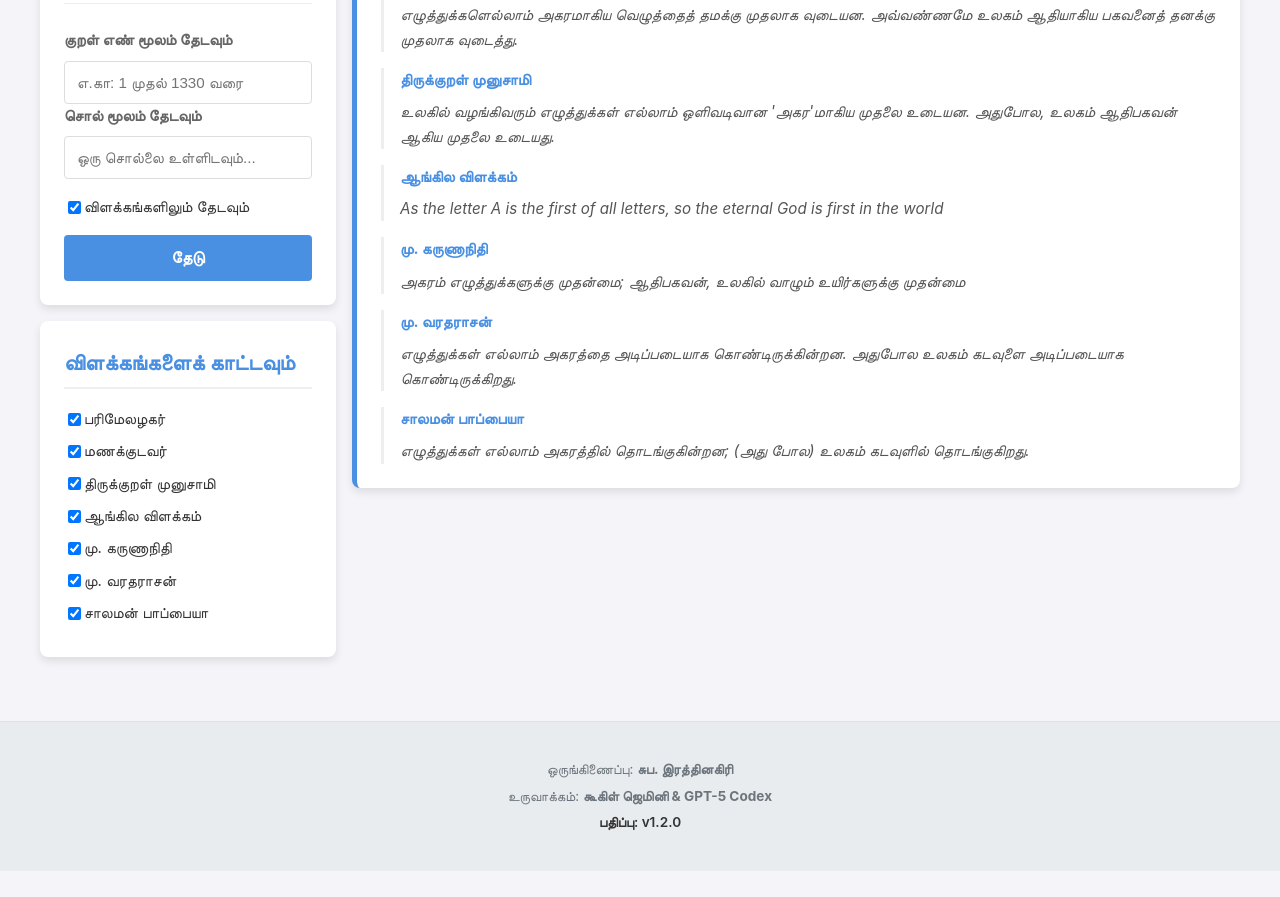
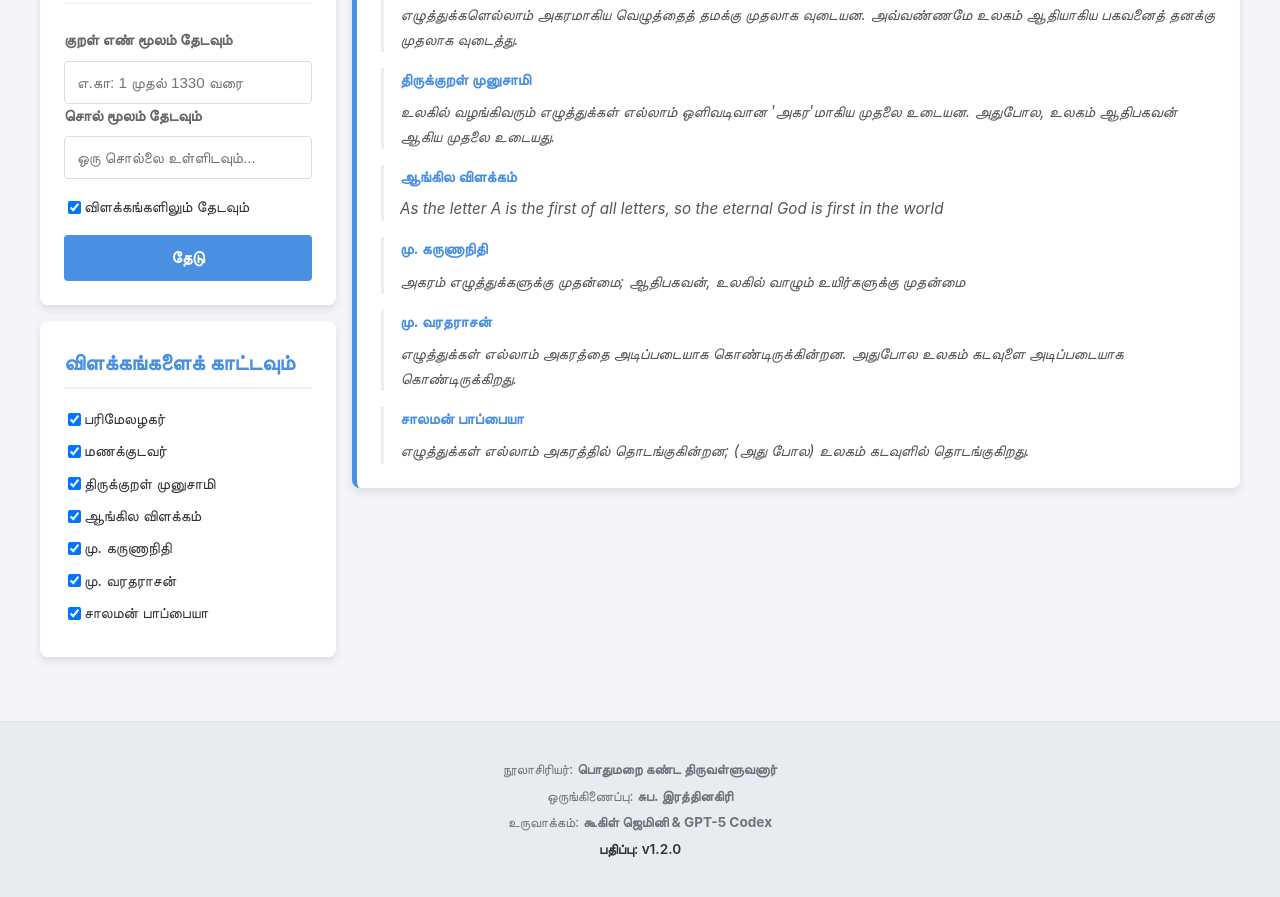
Before and after one commit to SRathinaGiri/ThirukkuralApp, a plain HTML site: page index.html in a window 1280 px wide. Shown: the part 558-1455 px from the top of the page. Before the commit the page ends 1429 px from the top, so only its background shows below. Drawn offline with nearby package versions, Linux system fonts and the light colour scheme.

Commit message:
Update index.html

```diff
--- a/index.html
+++ b/index.html
@@ -126,6 +126,7 @@
     </div>
 
     <footer>
+        <p>நூலாசிரியர்: <strong>பொதுமறை கண்ட திருவள்ளுவனார்</strong></p>
         <p>ஒருங்கிணைப்பு: <strong>சுப. இரத்தினகிரி</strong></p>
         <p>உருவாக்கம்: <strong>கூகிள் ஜெமினி &amp; GPT-5 Codex</strong></p>
         <p id="app-version" class="app-version"></p>
```
